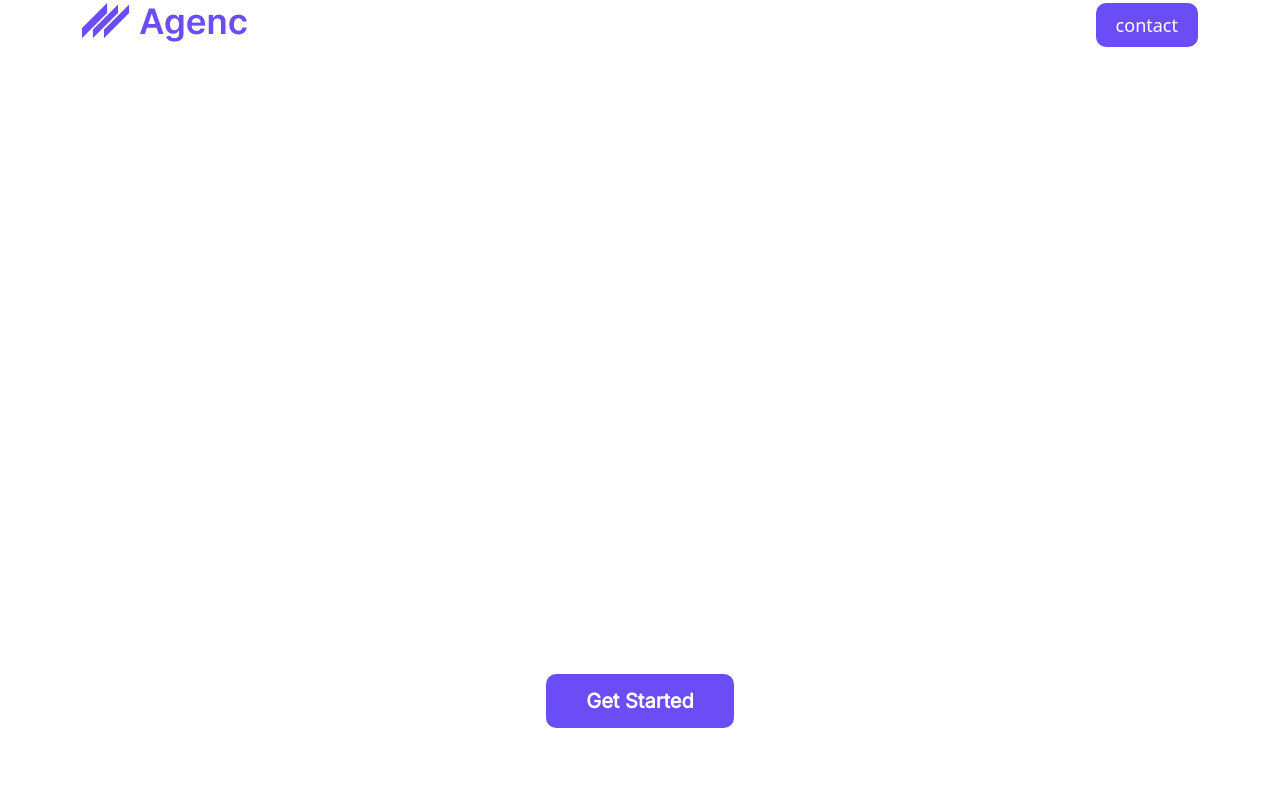
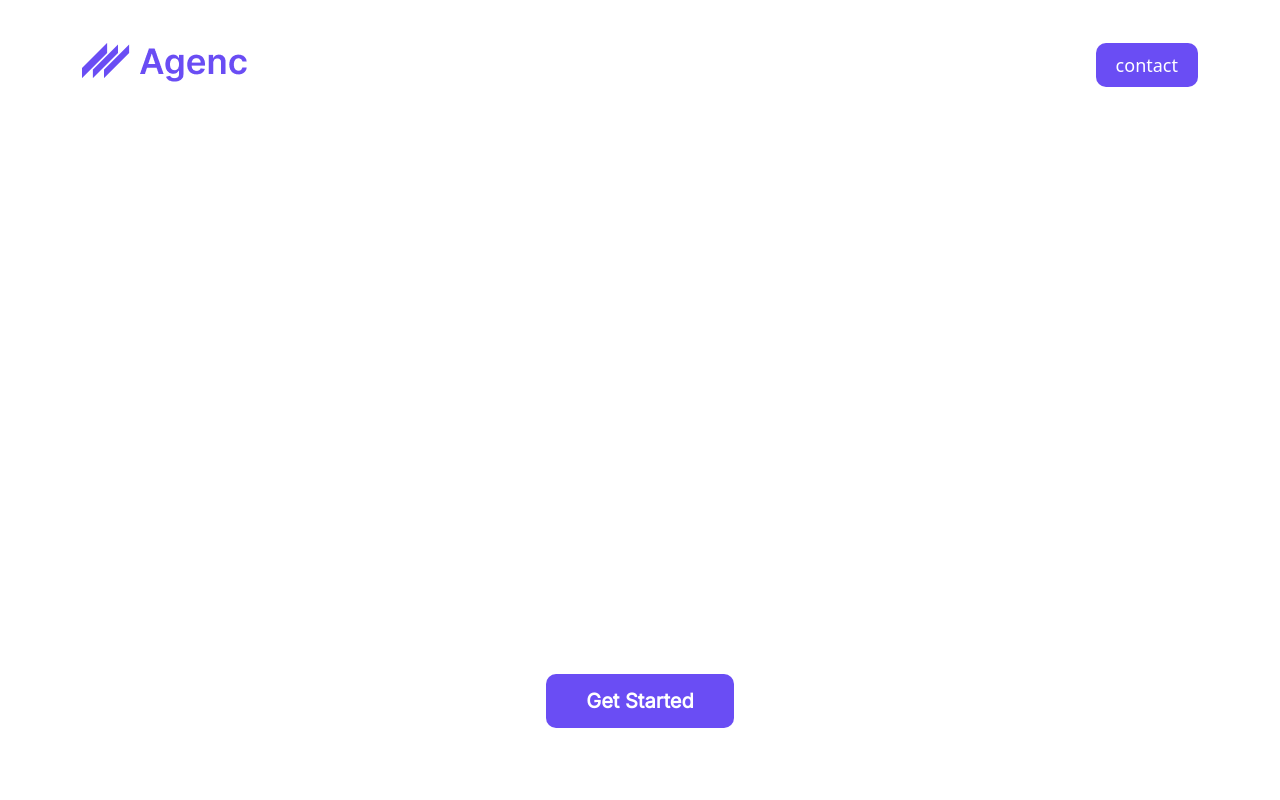
Before and after one commit to mdkamruzzaman32/Agenc_website, a plain HTML site: page index.html in a window 1280 px wide. Shown: the top 800 px of the page. Drawn offline with Linux system fonts and the light colour scheme.

Commit message:
Update style.css

```diff
--- a/CSS/style.css
+++ b/CSS/style.css
@@ -18,9 +18,8 @@ a {
 /* navbar css start  */
 #header {
     position: absolute;
-    top: 0;
-    left: 0;
     width: 100%;
+    margin-top:40px;
 }
 
 .menubar {
```
